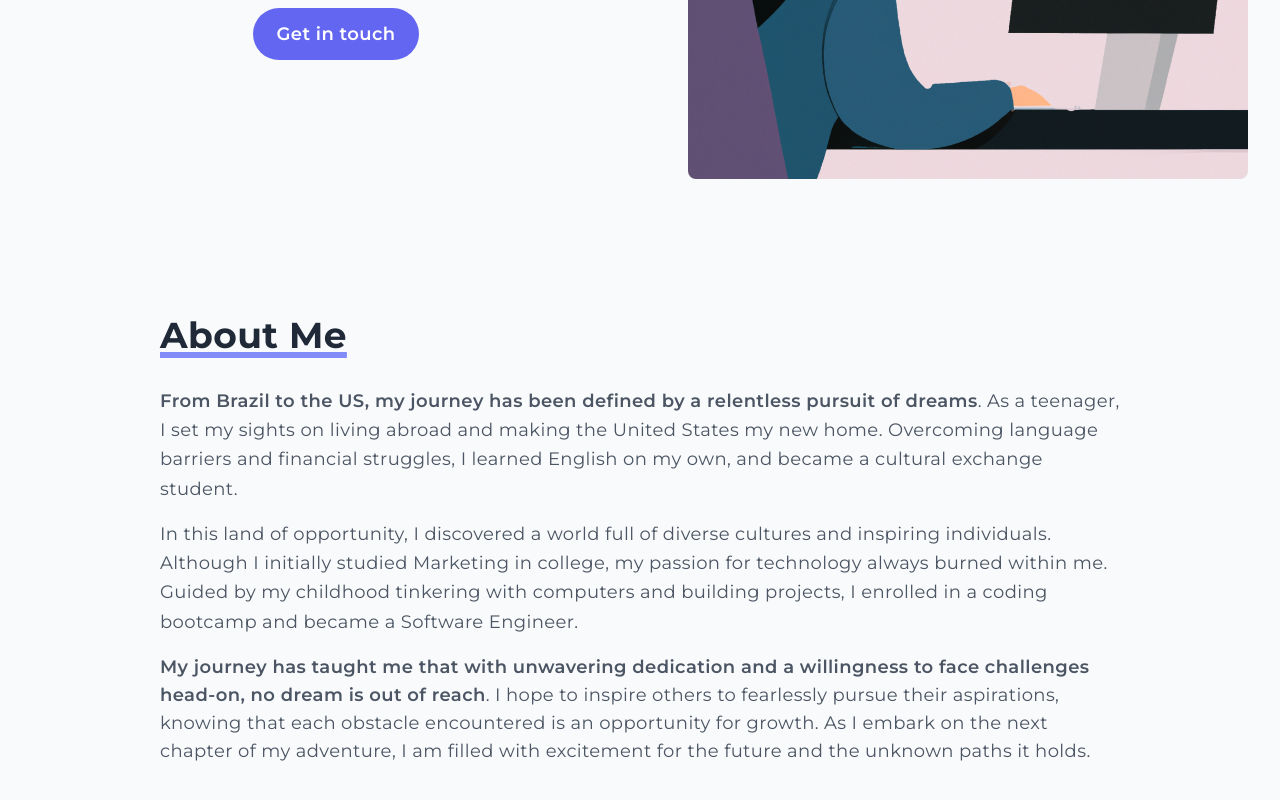
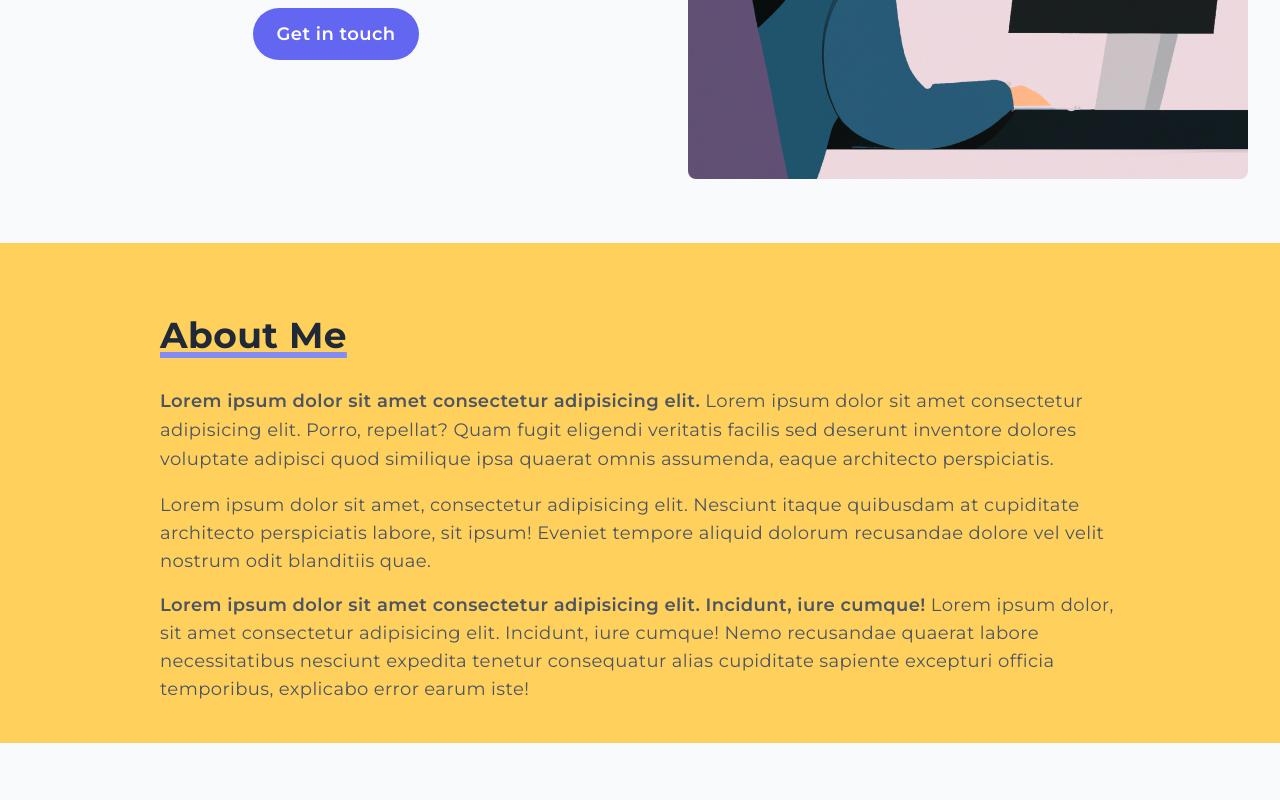
Before and after one commit to rdpfeifle/portfolio_nextjs, a Next.js app: page / in a window 1280 px wide. Shown: the part 434-1234 px from the top of the page. After the commit the page ends 1177 px from the top, so only its background shows below. Built offline with nearby package versions, Linux system fonts and the light colour scheme.

Commit message:
Changed content

```diff
--- a/components/AboutMe.jsx
+++ b/components/AboutMe.jsx
@@ -1,35 +1,32 @@
 export const AboutMe = () => {
   return (
-    <section id="about" className="bg-yellow">
+    <section id="about" className="bg-customYellow">
       <div className="container">
         <h2 className="py-8 px-0 underlineEffect">About Me</h2>
         <p className="leading-relaxed pb-4">
           <span className="font-semibold">
-            From Brazil to the US, my journey has been defined by a relentless
-            pursuit of dreams
-          </span>
-          . As a teenager, I set my sights on living abroad and making the
-          United States my new home. Overcoming language barriers and financial
-          struggles, I learned English on my own, and became a cultural exchange
-          student.
+            Lorem ipsum dolor sit amet consectetur adipisicing elit.
+          </span>{" "}
+          Lorem ipsum dolor sit amet consectetur adipisicing elit. Porro,
+          repellat? Quam fugit eligendi veritatis facilis sed deserunt inventore
+          dolores voluptate adipisci quod similique ipsa quaerat omnis
+          assumenda, eaque architecto perspiciatis.
         </p>
-        <p className="leading-relaxed pb-4">
-          In this land of opportunity, I discovered a world full of diverse
-          cultures and inspiring individuals. Although I initially studied
-          Marketing in college, my passion for technology always burned within
-          me. Guided by my childhood tinkering with computers and building
-          projects, I enrolled in a coding bootcamp and became a Software
-          Engineer.
+        <p className="pb-4">
+          Lorem ipsum dolor sit amet, consectetur adipisicing elit. Nesciunt
+          itaque quibusdam at cupiditate architecto perspiciatis labore, sit
+          ipsum! Eveniet tempore aliquid dolorum recusandae dolore vel velit
+          nostrum odit blanditiis quae.
         </p>
         <p>
           <span className="font-semibold">
-            My journey has taught me that with unwavering dedication and a
-            willingness to face challenges head-on, no dream is out of reach
-          </span>
-          . I hope to inspire others to fearlessly pursue their aspirations,
-          knowing that each obstacle encountered is an opportunity for growth.
-          As I embark on the next chapter of my adventure, I am filled with
-          excitement for the future and the unknown paths it holds.
+            Lorem ipsum dolor sit amet consectetur adipisicing elit. Incidunt,
+            iure cumque!
+          </span>{" "}
+          Lorem ipsum dolor, sit amet consectetur adipisicing elit. Incidunt,
+          iure cumque! Nemo recusandae quaerat labore necessitatibus nesciunt
+          expedita tenetur consequatur alias cupiditate sapiente excepturi
+          officia temporibus, explicabo error earum iste!
         </p>
       </div>
     </section>
```
